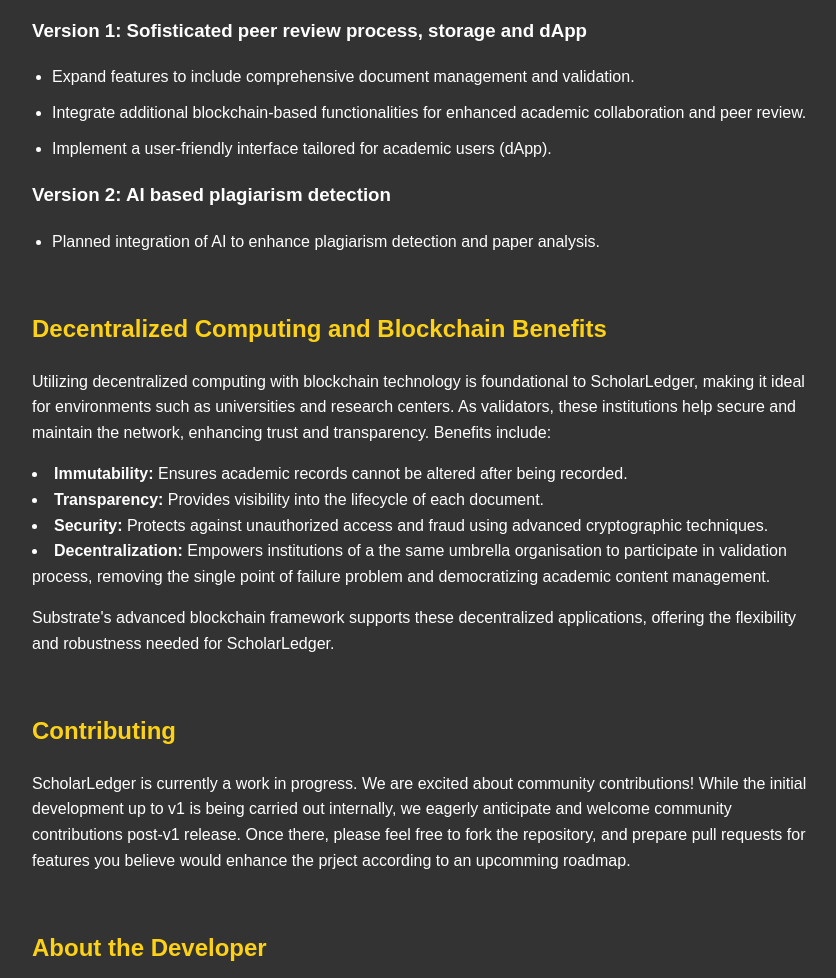
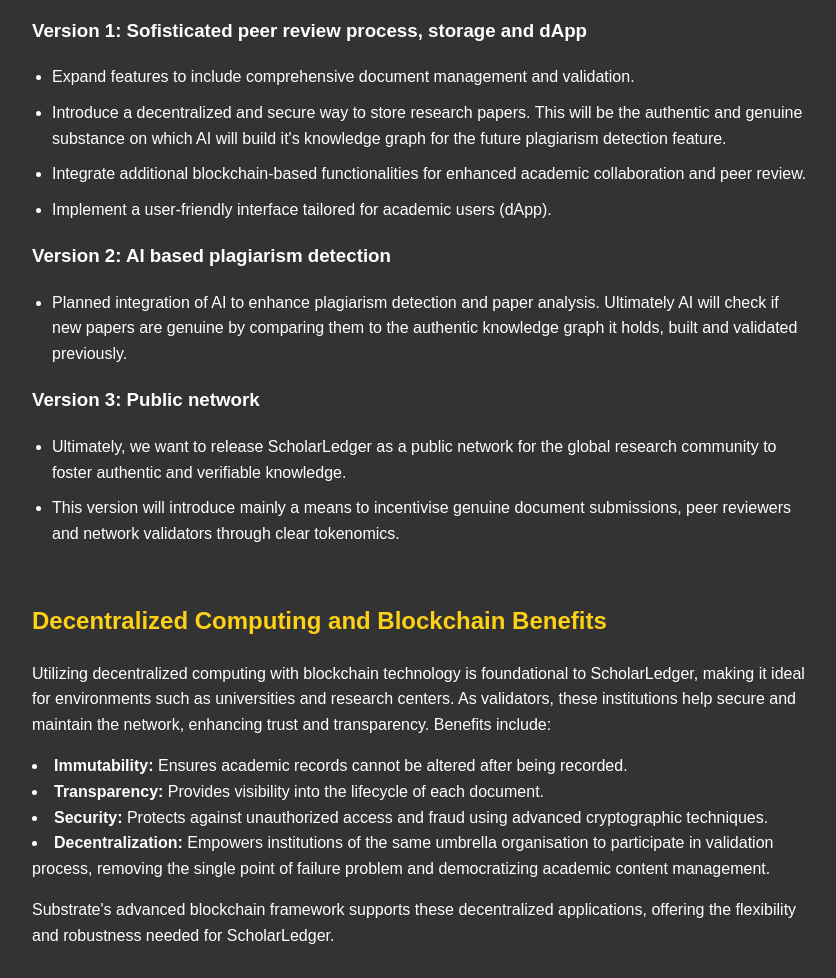
Before and after one commit to ScholarLedger/ScholarLedger.github.io, a plain HTML site: page index.html in a window 1280 px wide. Shown: the part 1340-2318 px from the top of the page, without its empty margins (218-1054 px from the left). Drawn offline with Linux system fonts and the light colour scheme.

Commit message:
Update roadmap: add v3

```diff
--- a/index.html
+++ b/index.html
@@ -106,13 +106,20 @@
         <h3>Version 1: Sofisticated peer review process, storage and dApp</h3>
         <ul>
             <li>Expand features to include comprehensive document management and validation.</li>
+            <li>Introduce a decentralized and secure way to store research papers. This will be the authentic and genuine substance on which AI will build it's knowledge graph for the future plagiarism detection feature.</li>
             <li>Integrate additional blockchain-based functionalities for enhanced academic collaboration and peer review.</li>
             <li>Implement a user-friendly interface tailored for academic users (dApp).</li>
         </ul>
         <h3>Version 2: AI based plagiarism detection</h3>
         <ul>
-            <li>Planned integration of AI to enhance plagiarism detection and paper analysis.</li>
+            <li>Planned integration of AI to enhance plagiarism detection and paper analysis. Ultimately AI will check if new papers are genuine by comparing them to the authentic knowledge graph it holds, built and validated previously.</li>
         </ul>
+        <h3>Version 3: Public network</h3>
+        <ul>
+            <li>Ultimately, we want to release ScholarLedger as a public network for the global research community to foster authentic and verifiable knowledge.</li>
+            <li>This version will introduce mainly a means to incentivise genuine document submissions, peer reviewers and network validators through clear tokenomics.</li>
+        </ul>
+
     </section>
 
     <section>
@@ -123,7 +130,7 @@
         <li><strong>Immutability:</strong> Ensures academic records cannot be altered after being recorded.</li>
         <li><strong>Transparency:</strong> Provides visibility into the lifecycle of each document.</li>
         <li><strong>Security:</strong> Protects against unauthorized access and fraud using advanced cryptographic techniques.</li>
-        <li><strong>Decentralization:</strong> Empowers institutions of a the same umbrella organisation to participate in validation process, removing the single point of failure problem and democratizing academic content management.</li>
+        <li><strong>Decentralization:</strong> Empowers institutions of the same umbrella organisation to participate in validation process, removing the single point of failure problem and democratizing academic content management.</li>
 
         <p>Substrate's advanced blockchain framework supports these decentralized applications, offering the flexibility and robustness needed for ScholarLedger.</p>
     </section>
```
